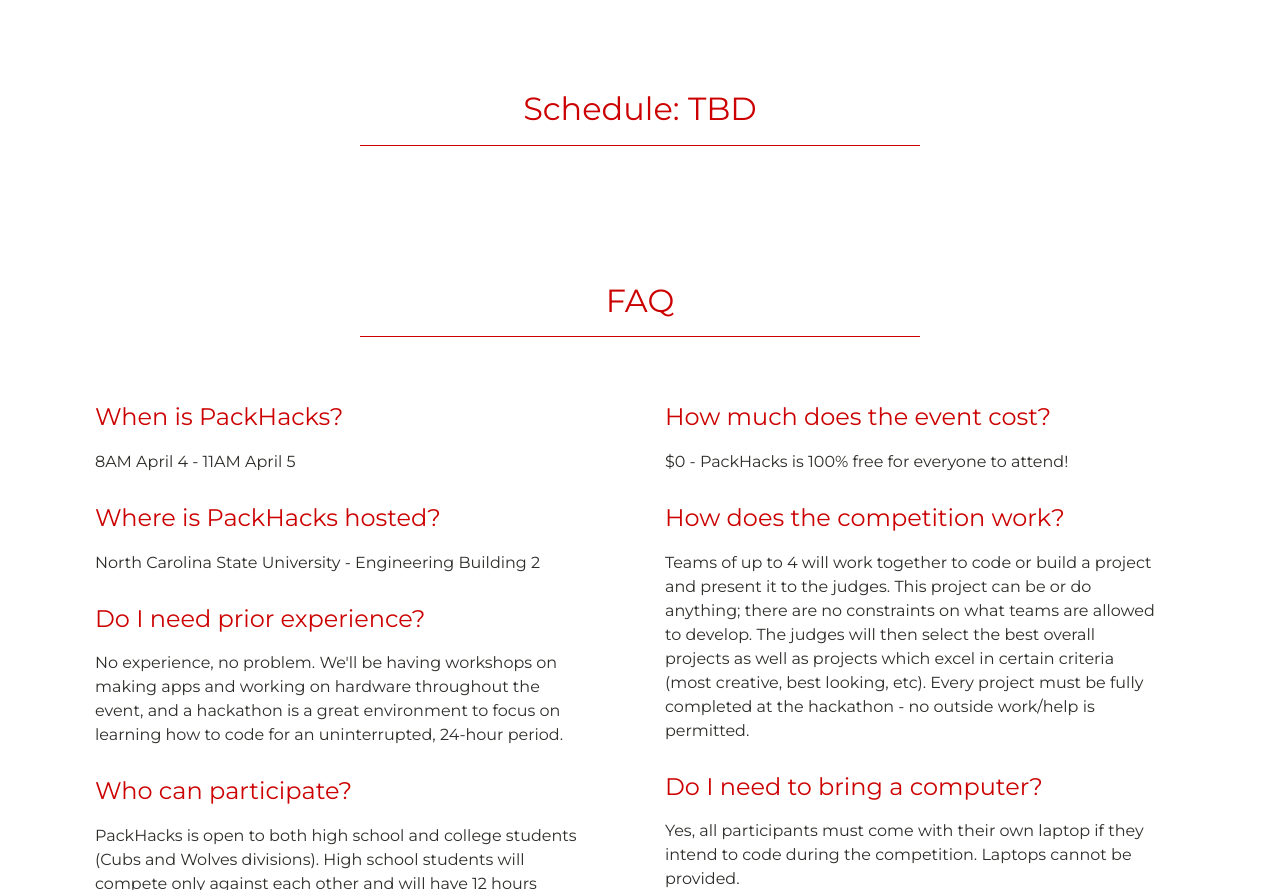
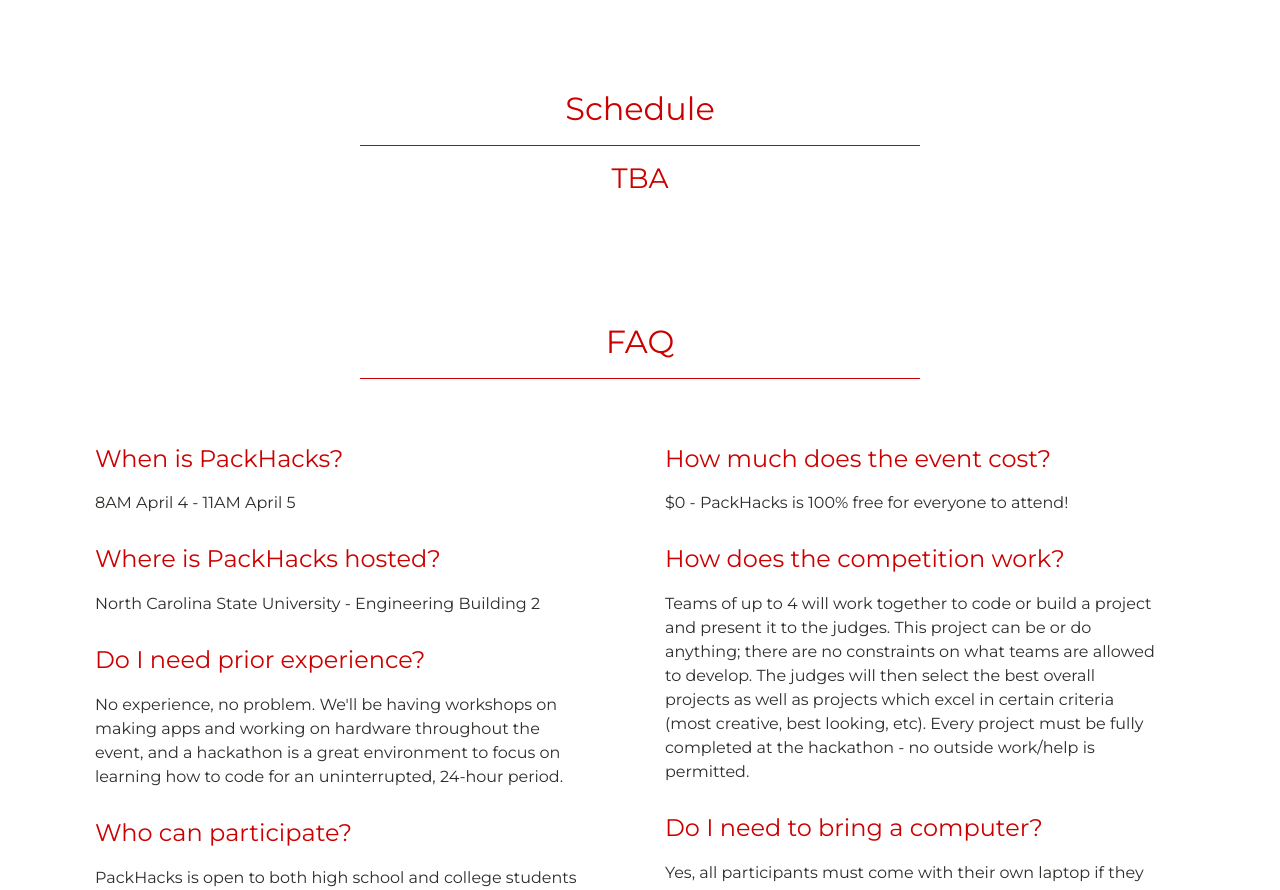
Before and after one commit to JakeSo/PackHack, a plain HTML site: page index.html in a window 1280 px wide. Shown: the part 1533-2423 px from the top of the page. Drawn offline with nearby package versions, Linux system fonts and the light colour scheme; a script that the page names is missing.

Commit message:
Update index.html

```diff
--- a/index.html
+++ b/index.html
@@ -96,8 +96,9 @@
         <div class="container">
             <div class="row">
                 <div class="col-12 section-title text-center">
-                    <h2>Schedule: TBD</h2>
+                    <h2>Schedule</h2>
                     <hr />
+                  <h3>TBA</h3>
                 </div>
                 <!--<div class="col-6 text-right">
                     <h4><a class="day active" href="javascript:void(0)" data-target="schedule-sat"><span class="long-text">Saturday, April 4th</span><span class="short-text">April 4th</span></a></h4>
```
